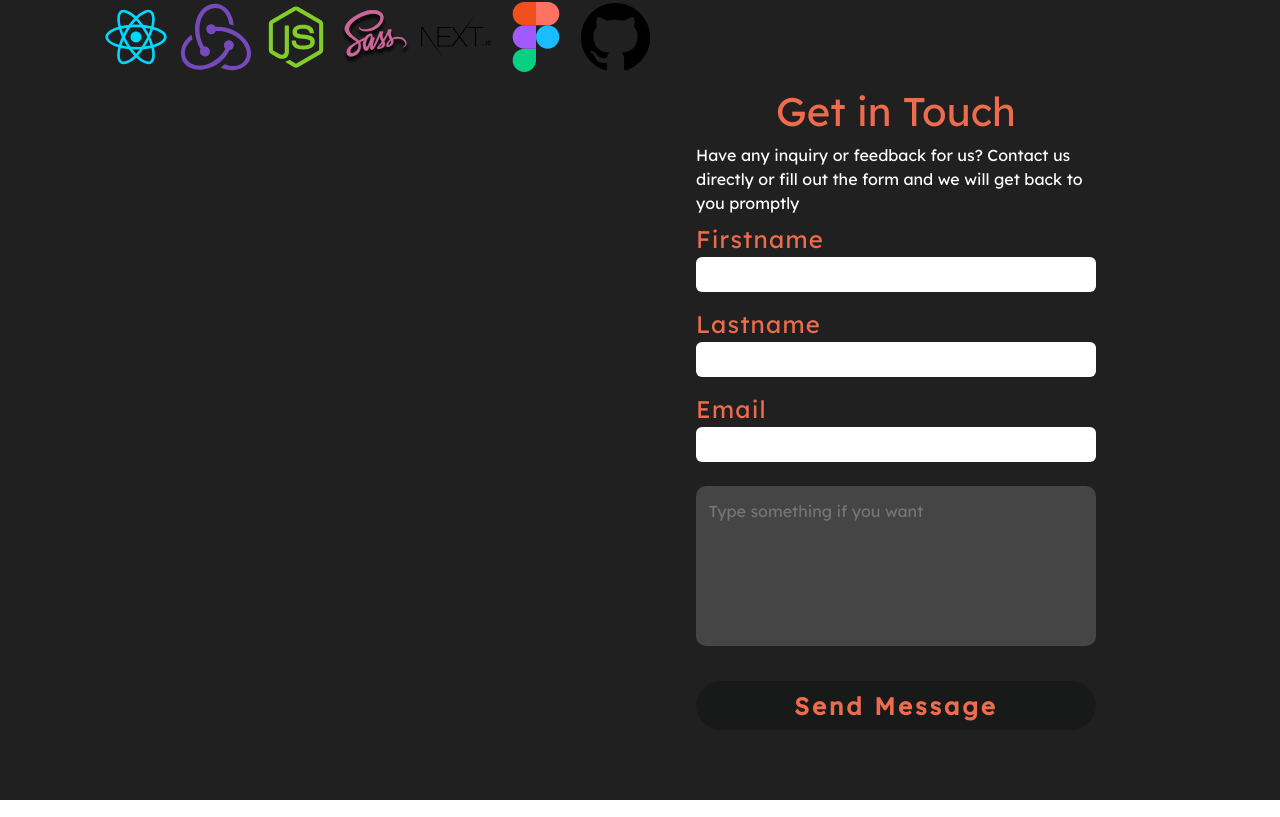
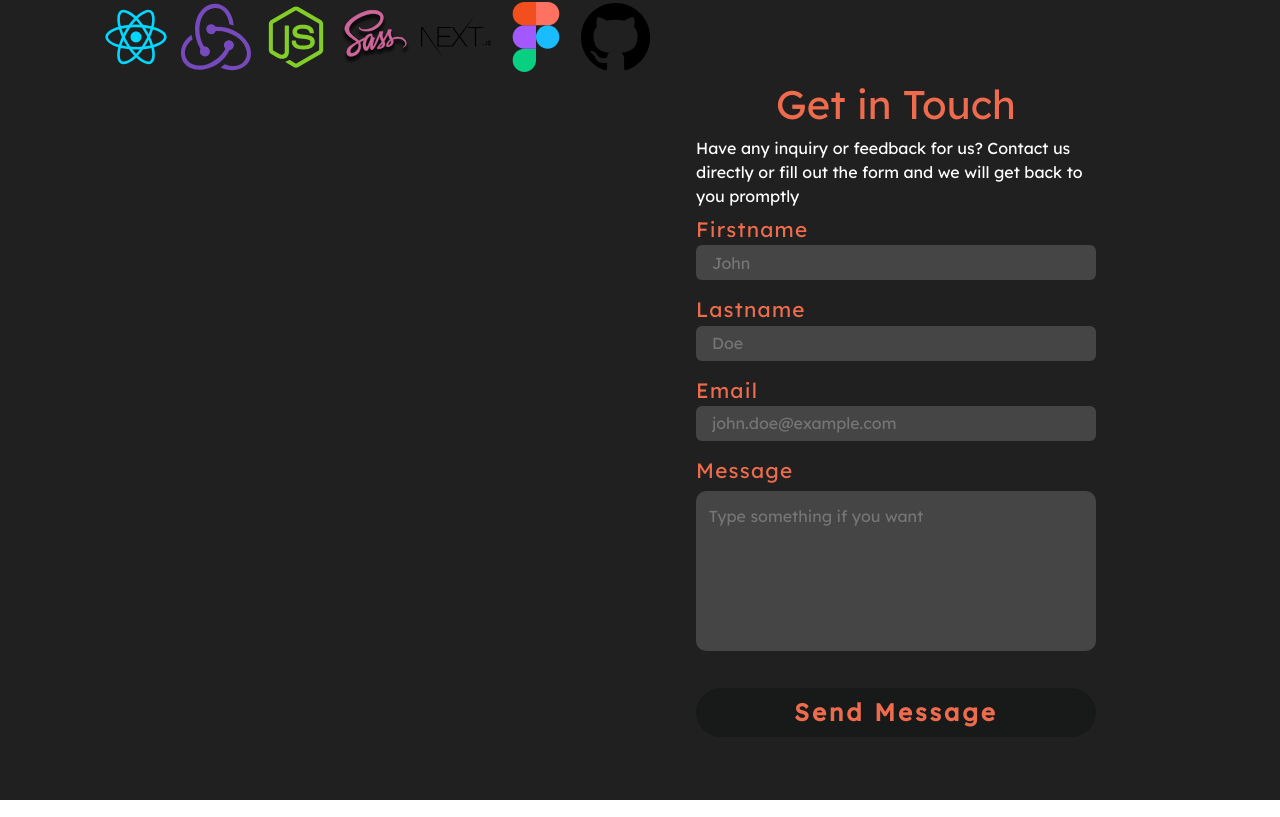
Before and after one commit to sujoyduttajad/BeatsUp, a React (Create React App) app: page /AboutUs in a window 1280 px wide. Shown: the part 1686-2503 px from the top of the page. Built offline with nearby package versions, Linux system fonts and the light colour scheme; a web font is replaced by a local one.

Commit message:
completed contact us form

```diff
--- a/src/pages/AboutUs.js
+++ b/src/pages/AboutUs.js
@@ -92,21 +92,22 @@ const AboutUs = () => {
                         <form className="contactus__form">
                         <div className="contactus__input">
                             <label>Firstname</label>
-                            <input className="contactus__username" type='text' />
+                            <input className="contactus__username" type='text' placeholder="John" />
                         </div>
                         <div className="contactus__input">
                             <label>Lastname</label>
-                            <input className="contactus__username" type='text' />
+                            <input className="contactus__username" type='text' placeholder="Doe" />
                         </div>
                         <div className="contactus__input">
                             <label>Email</label>
-                            <input className="contactus__username" type='email' />
+                            <input className="contactus__username" type='email' placeholder="john.doe@example.com" />
                         </div>
-                        <div>
-                        <textarea
-                                className="textarea"
-                                placeholder="Type something if you want">
-                        </textarea>
+                        <div className="contactus__input">
+                            <label>Message</label>
+                            <textarea
+                                    className="textarea"
+                                    placeholder="Type something if you want">
+                            </textarea>
                         </div>
 
                         <div>
@@ -115,9 +116,6 @@ const AboutUs = () => {
                     </form>
 
                    </div>
-                   {/* <div className="contactus-profile">
-                       <img src={Profile} alt="profile-pic" />
-                   </div> */}
                 </section>
 
         </div>
--- a/src/styles/_aboutus.scss
+++ b/src/styles/_aboutus.scss
@@ -112,7 +112,7 @@ $BurnSienna: #EE6C4D;
     margin-bottom: 0.5rem;
 
     label {
-        font-size: 1.5rem;
+        font-size: 1.3rem;
         letter-spacing: 1.2px;
         font-weight: 500;
         margin-bottom: 0;
@@ -124,6 +124,7 @@ $BurnSienna: #EE6C4D;
 .contactus__username {
     border-radius: 6px;
     background: white;
+    background-color: rgba(216, 215, 213, 0.2);
     width: 25rem;
     border: 0;
     font-size: 1em;
@@ -137,8 +138,7 @@ $BurnSienna: #EE6C4D;
     height: 10rem;
     padding: .8em;
     margin-bottom: 0.8em;
-    margin-top: 1rem;
-    // margin-left: 1rem;
+    margin-top: 5px;
     background-color: rgba(216, 215, 213, 0.2);
     border-radius: 10px;
     border: 0;
```
